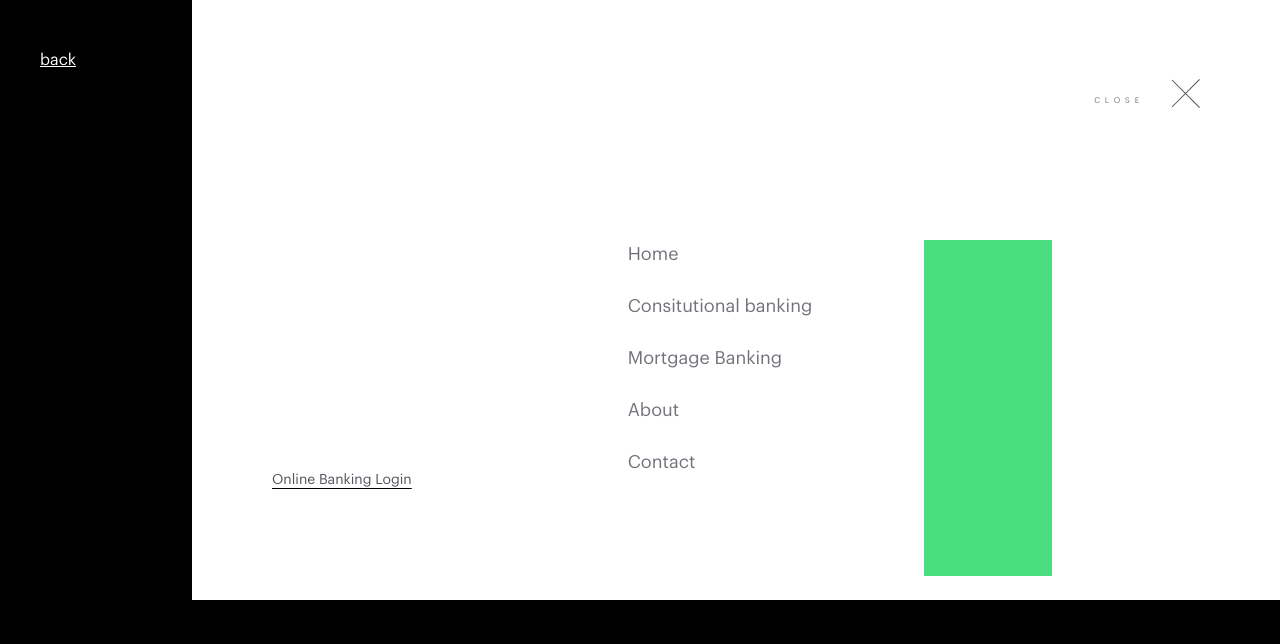
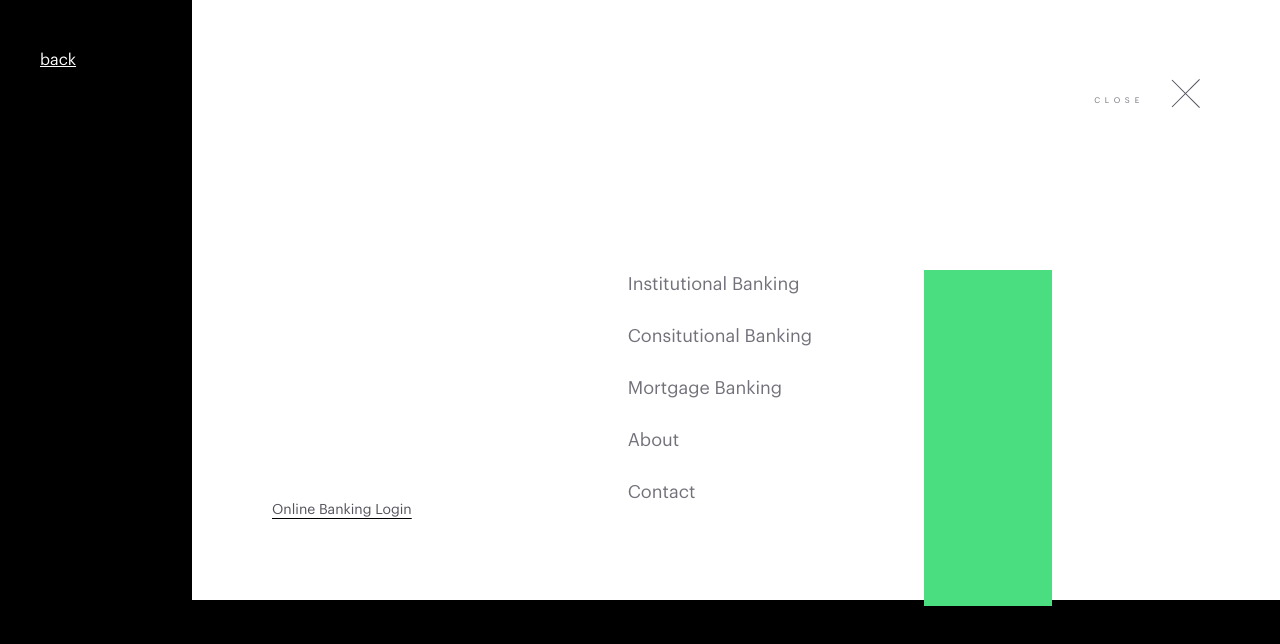
Before and after one commit to Jeff-Maina/craft, a Next.js app: page /sections/navmenus/navmenu_002 in a window 1280 px wide. Both pictures are taken after a click on the element 1220 px from the left and 60 px from the top of the page. Shown: the top 644 px of the page. Built offline with nearby package versions, Linux system fonts and the light colour scheme.

Commit message:
Add definite height to navmenu

```diff
--- a/src/app/(pages)/sections/navmenus/(examples)/navmenu_002/page.tsx
+++ b/src/app/(pages)/sections/navmenus/(examples)/navmenu_002/page.tsx
@@ -186,8 +186,8 @@ const closeLabelVariants = {
 // Data
 
 const Links: Array<link> = [
-  "Home",
-  "Consitutional banking",
+  "Institutional Banking",
+  "Consitutional Banking",
   "Mortgage Banking",
   "About",
   "Contact",
@@ -204,7 +204,7 @@ const Menu: FC<MenuProps> = ({ isMenuActive, closeMenu }) => {
           exit="inactive"
           className="fixed top-0 right-0 h-screen md:h-3/4 w-screen md:w-[85%] max-w-[98rem] z-10 bg-white grid place-items-center p-10 md:p-20"
         >
-          <div className="h-full w-full flex flex-col md:gap-20">
+          <div className="h-full w-full flex flex-col md:gap-20 justify-between">
             <nav className="flex justify-end h-[15%] items-start">
               <div className="relative max-h-max">
                 <motion.div
@@ -230,7 +230,7 @@ const Menu: FC<MenuProps> = ({ isMenuActive, closeMenu }) => {
                 </motion.div>
               </div>
             </nav>
-            <div className=" h-[85%] md:h-[60%] border-black flex flex-col md:flex-row-reverse justify-end md:items-end lg:justify-between gap-32 md:gap-16 w-full">
+            <div className=" h-3/4 md:h-[60%] border-black flex flex-col md:flex-row-reverse justify-between md:items-end lg:justify-between  md:gap-16 w-full">
               <div className="md:max-w-4xl lg:flex items-center w-full lg:h-full lg:gap-20 xl:gap-32">
                 <motion.div className="pb-6 md:p-0 md:pb-0 flex flex-col gap-10 md:gap-6 text-xl md:text-lg md:w-full">
                   {Links.map((link, index) => (
```
